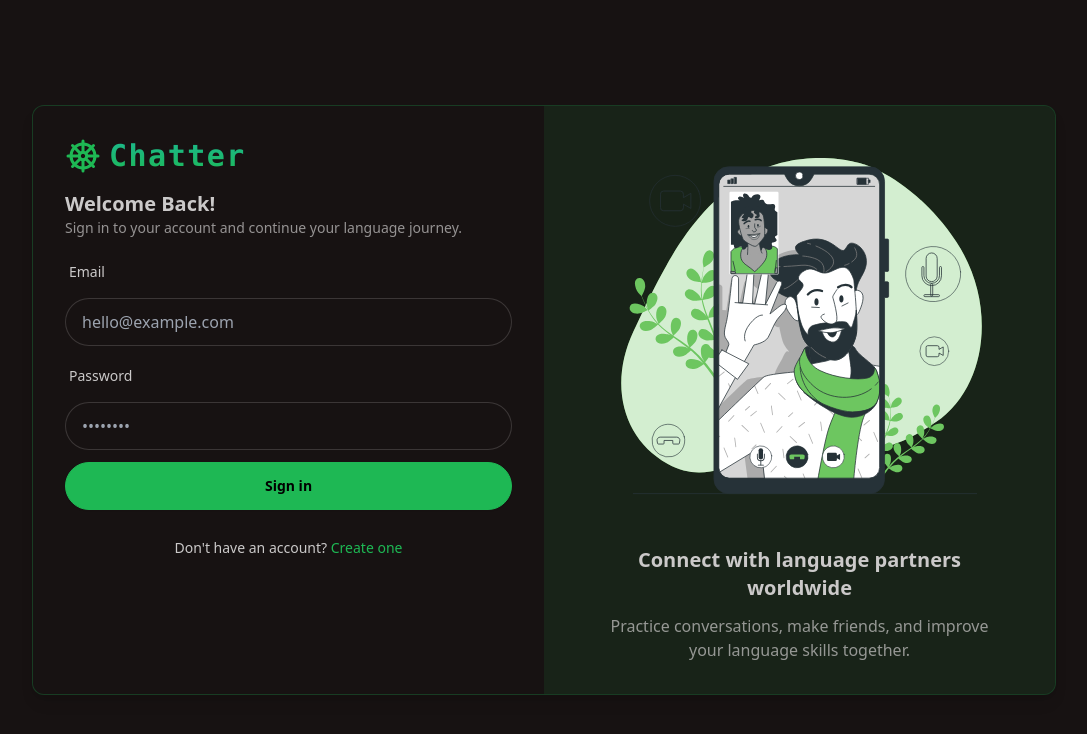
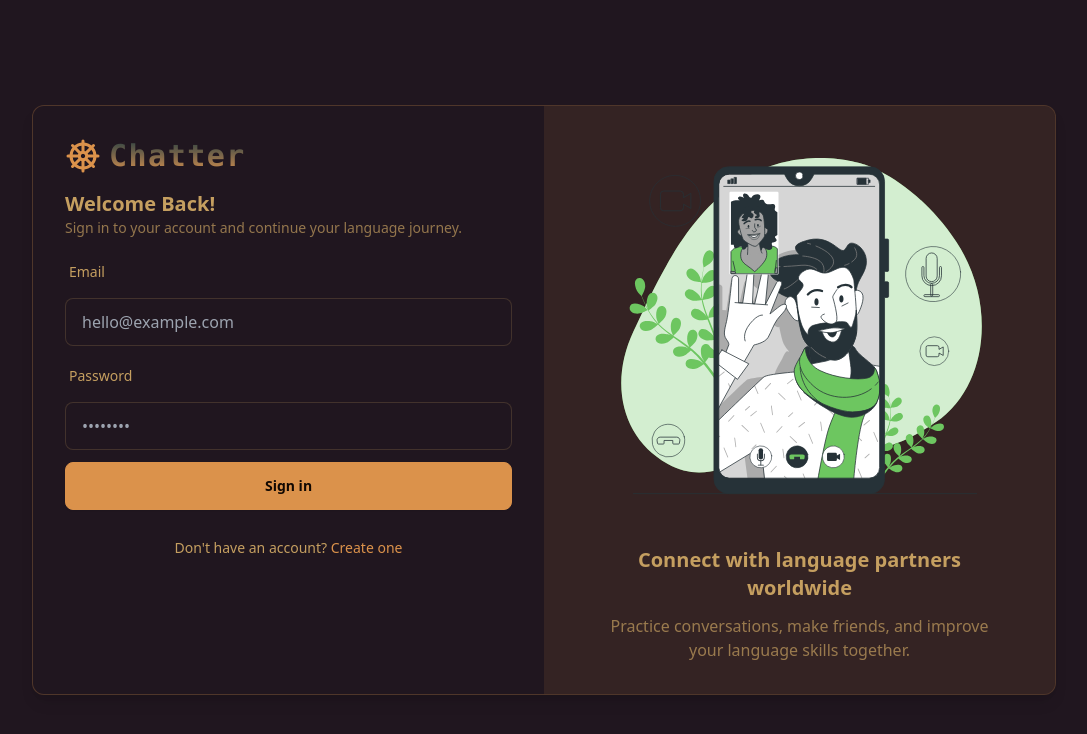
Before and after one commit to DynaMax000/chat-app-mern, a React (Vite) app in the folder frontend/: page /login in a window 1280 px wide. Shown: the top 734 px of the page, without its empty margins (96-1183 px from the left). Built offline with nearby package versions, Linux system fonts and the light colour scheme; no server answers.

Commit message:
Add Zustand for state management and implement ThemeSelector component for dynamic theme switching

```diff
--- a/frontend/package.json
+++ b/frontend/package.json
@@ -16,7 +16,8 @@
     "react": "^19.1.0",
     "react-dom": "^19.1.0",
     "react-hot-toast": "^2.5.2",
-    "react-router": "^7.8.0"
+    "react-router": "^7.8.0",
+    "zustand": "^5.0.7"
   },
   "devDependencies": {
     "@eslint/js": "^9.30.1",
--- a/frontend/src/App.jsx
+++ b/frontend/src/App.jsx
@@ -10,10 +10,12 @@
 import OnboardingPage from './pages/OnboardingPage'
 import SignUpPage from './pages/SignUpPage'
 import Layout from './components/Layout'
+import { useThemeStore } from '../store/useThemeStore'
 
 function App() {
   const { isLoading, authUser } = useAuthUser();
 
+  const { theme } = useThemeStore();
   const isAuthenticated = Boolean(authUser);
   const isOnboarded = authUser?.isOnboarded;
 
@@ -22,7 +24,7 @@
   }
 
   return (
-    <div className="h-screen" data-theme="forest">
+    <div className="h-screen" data-theme={theme}>
       <Routes>
         <Route path="/" element={isAuthenticated && isOnboarded ? (<Layout showSidebar={true}> <HomePage /> </Layout>) : (<Navigate to={!isAuthenticated ? '/login' : '/onboarding'} />)
         } />
--- a/frontend/src/components/ThemeSelector.jsx
+++ b/frontend/src/components/ThemeSelector.jsx
@@ -1,6 +1,40 @@
+import { PaletteIcon } from "lucide-react";
+import { useThemeStore } from "../../store/useThemeStore";
+import { THEMES } from "../constants";
+
 const ThemeSelector = () => {
+  const { theme, setTheme } = useThemeStore();
+
   return (
-    <div>ThemeSelector</div>
+    <div className="dropdown dropdown-end">
+      <button tabIndex={0} className="btn btn-ghost btn-circle">
+        <PaletteIcon className="size-5" />
+      </button>
+
+      <div tabIndex={0} className="dropdown-content mt-2 p-1 shadow-2xl bg-base-200 backdrop-blur-lg rounded-2xl w-56 border border-base-content/10 max-h-80 overflow-y-auto">
+        <div className="space-y-1">
+          {THEMES.map((themeOption) => {
+            return <button key={themeOption.name}
+              className={`
+              w-full px-4 py-3 rounded-xl flex items-center gap-3 transition-colors
+              ${theme === themeOption.name ? 'bg-primary/10 text-primary' : 'hover:bg-base-content/5'
+                }`
+              }
+              onClick={() => setTheme(themeOption.name)}>
+              <PaletteIcon className='size-4' />
+              <span className='font-medium'>{themeOption.label}</span>
+
+              {/* Theme preview */}
+              <div className="ml-auto flex gap-1">
+                {themeOption.colors.map((color, i) => {
+                  return <span key={i} className={`size-2 rounded-full`} style={{ backgroundColor: color }} />
+                })}
+              </div>
+            </button>
+          })}
+        </div>
+      </div>
+    </div>
   )
 }
 
--- a/frontend/src/pages/LoginPage.jsx
+++ b/frontend/src/pages/LoginPage.jsx
@@ -16,7 +16,7 @@
   //   onSuccess: () => queryClient.invalidateQueries({ queryKey: ['authUser'] }),
   // });
 
-  const {isPending, error, loginMutation} = useLogin();
+  const { isPending, error, loginMutation } = useLogin();
 
   const handleLogin = (e) => {
     e.preventDefault();
@@ -24,7 +24,7 @@
   };
 
   return (
-    <div className="h-screen flex items-center justify-center p-4 sm:p-6 md:p-8" data-theme="forest">
+    <div className="h-screen flex items-center justify-center p-4 sm:p-6 md:p-8">
       <div className="border border-primary/25 flex flex-col lg:flex-row w-full max-w-5xl mx-auto bg-base-100 rounded-xl shadow-lg overflow-hidden">
 
         {/* Login form */}
--- /dev/null
+++ b/frontend/store/useThemeStore.js
@@ -0,0 +1,6 @@
+import {create} from 'zustand';
+
+export const useThemeStore = create((set) => ({
+  theme: 'coffee',
+  setTheme: (theme) => set({ theme })
+}));
```
Also changed, not shown: 1 other file (tests, documents, lock files or other folders).
